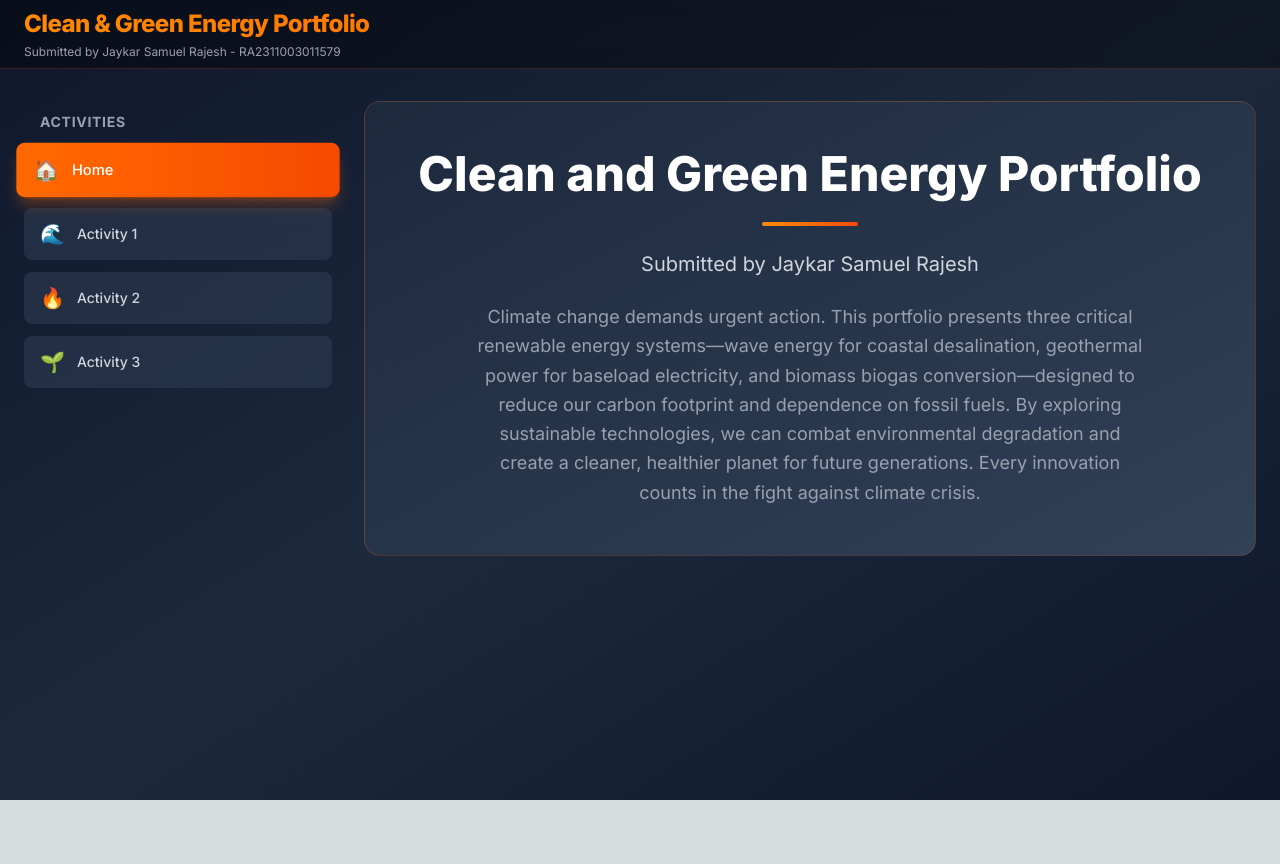
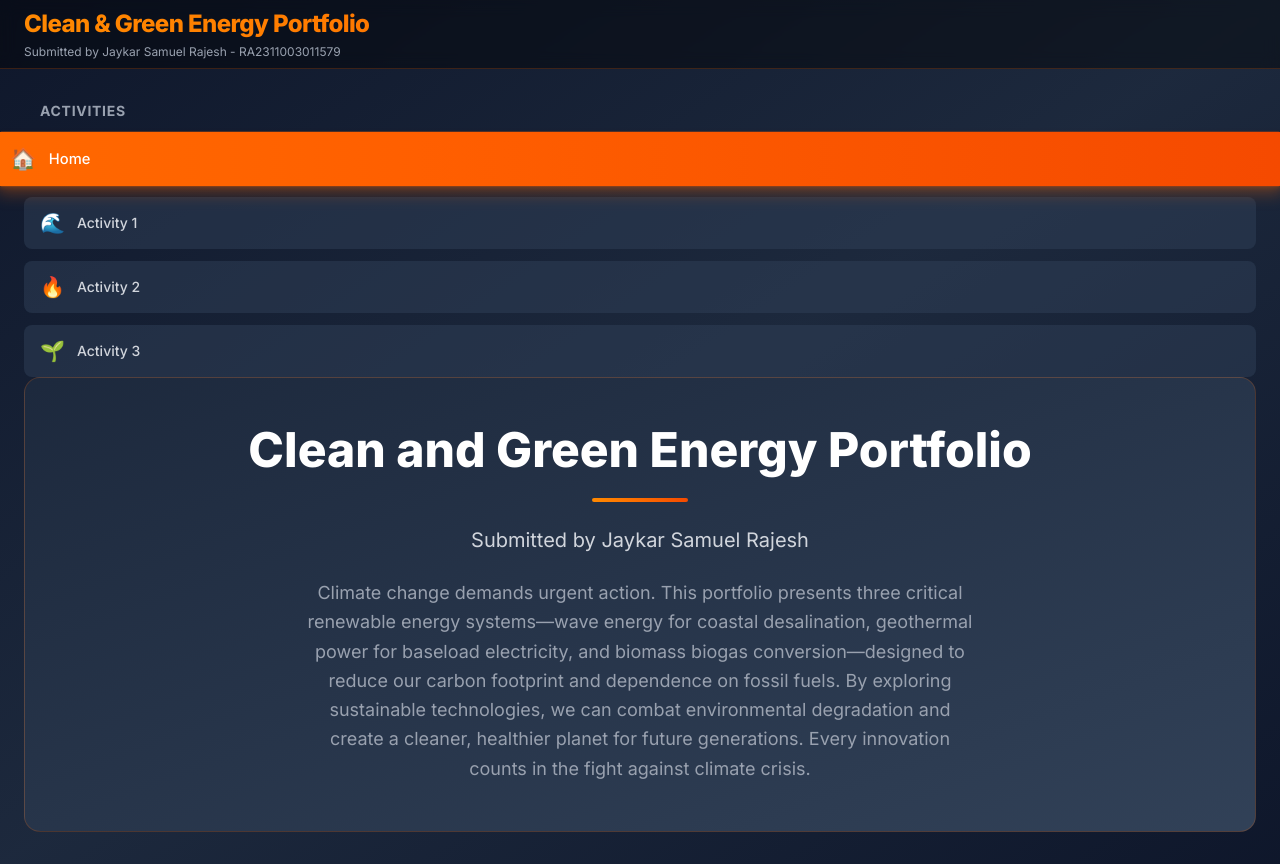
Before and after one commit to JakeGitty/renewable-energy-portfolio, a Next.js app: page / in a window 1280 px wide. Before the commit the page ends 800 px from the top, so only its background shows below. Built offline with nearby package versions, Linux system fonts and the light colour scheme.

Commit message:
Fix: Reduce header padding and adjust metrics grid breakpoint

```diff
--- a/app/page.tsx
+++ b/app/page.tsx
@@ -280,26 +280,14 @@ const Portfolio = () => {
     </svg>
   );
 
-  const cardVariants = {
-    hidden: { opacity: 0, y: 20 },
-    visible: {
-      opacity: 1,
-      y: 0,
-      transition: {
-        staggerChildren: 0.07
-      }
-    }
-  };
-
-  const itemVariants = {
-    hidden: { opacity: 0, y: 20 },
-    visible: { opacity: 1, y: 0 }
-  };
+  const cardVariants = { hidden: { opacity: 0, y: 20 }, visible: { opacity: 1, y: 0, transition: { staggerChildren: 0.07 } } };
+  const itemVariants = { hidden: { opacity: 0, y: 20 }, visible: { opacity: 1, y: 0 } };
 
   return (
+    <>
       <div className="min-h-screen bg-gradient-to-br from-slate-900 via-slate-800 to-slate-900 text-white">
         <div className="border-b border-orange-500/20 bg-black/40 backdrop-blur sticky top-0 z-50">
-        {/* FIX #1: Reduced header padding (py-2), font size (text-2xl), and bottom text size (text-xs) */}
+          {/* Header is shorter to prevent overlap */}
           <div className="max-w-7xl mx-auto px-6 py-2">
             <h1 className="text-2xl font-extrabold bg-gradient-to-r from-orange-400 to-orange-600 bg-clip-text text-transparent tracking-tight">
               Clean & Green Energy Portfolio
@@ -309,19 +297,18 @@ const Portfolio = () => {
         </div>
 
         <div className="max-w-7xl mx-auto px-6 py-8">
-        <div className="flex flex-col lg:flex-row gap-8">
+          {/* The new className 'portfolio-layout' is targeted by the custom CSS below */}
+          <div className="portfolio-layout">
             {/* LEFT SIDEBAR */}
-          <div className="lg:w-1/4">
-            {/* FIX #1: Increased sticky top margin from 24 to 28 to ensure it clears the shorter header */}
+            <div className="sidebar">
+              {/* Increased sticky top margin to ensure it clears the shorter header */}
               <div className="space-y-3 sticky top-28">
                 <h3 className="text-sm font-semibold text-gray-400 uppercase tracking-wider px-4">Activities</h3>
                 {activities.map((activity) => (
                   <button
                     key={activity.id}
                     onClick={() => setActiveActivity(activity.id)}
-                	className={`w-full text-left px-4 py-3 rounded-lg font-medium flex items-center gap-3
-                  	transition-all duration-300 ease-in-out transform
-                  	${
+                    className={`w-full text-left px-4 py-3 rounded-lg font-medium flex items-center gap-3 transition-all duration-300 ease-in-out transform ${
                       activeActivity === activity.id
                         ? 'bg-gradient-to-r from-orange-500 to-orange-600 text-white shadow-lg shadow-orange-500/30 scale-105'
                         : 'bg-slate-700/50 text-gray-300 hover:bg-slate-700 hover:text-white hover:-translate-y-1 hover:scale-105'
@@ -335,7 +322,7 @@ const Portfolio = () => {
             </div>
 
             {/* RIGHT CONTENT AREA */}
-        	<div className="flex-1">
+            <div className="content">
               <AnimatePresence mode="wait">
                 <motion.div
                   key={current.id}
@@ -405,8 +392,7 @@ const Portfolio = () => {
                       {/* Key Performance Metrics */}
                       <motion.div variants={itemVariants} className="bg-slate-800/60 backdrop-blur rounded-xl p-6 border border-orange-500/10 transition-all duration-300 hover:border-orange-500/30 hover:scale-[1.02]">
                         <h3 className="text-lg font-bold text-orange-400 mb-4">Key Performance Metrics</h3>
-                        {/* FIX #2: Changed to lg:grid-cols-4 to keep 2x2 grid on medium screens */}
-                    	<div className="grid grid-cols-2 lg:grid-cols-4 gap-4">
+                        <div className="grid grid-cols-2 md:grid-cols-4 gap-4">
                           {current.metrics?.map((metric, idx) => (
                             <div key={idx} className="bg-slate-800/70 p-4 rounded-lg text-center border border-slate-700 transition-transform duration-300 hover:-translate-y-1">
                               <p className="text-sm text-orange-400 font-semibold">{metric.label}</p>
@@ -423,6 +409,24 @@ const Portfolio = () => {
           </div>
         </div>
       </div>
+
+      {/* === THIS IS THE CSS FIX === */}
+      <style jsx>{`
+        .portfolio-layout {
+          display: flex;
+          flex-direction: column;
+          gap: 2rem;
+        }
+
+        @media (min-width: 1024px) {
+          .portfolio-layout {
+            display: grid;
+            grid-template-columns: 1fr 3fr; /* 1/4 for sidebar, 3/4 for content */
+            gap: 2rem;
+          }
+        }
+      `}</style>
+    </>
   );
 };
 
```
Lines whose indentation alone changed are shown as unchanged.
